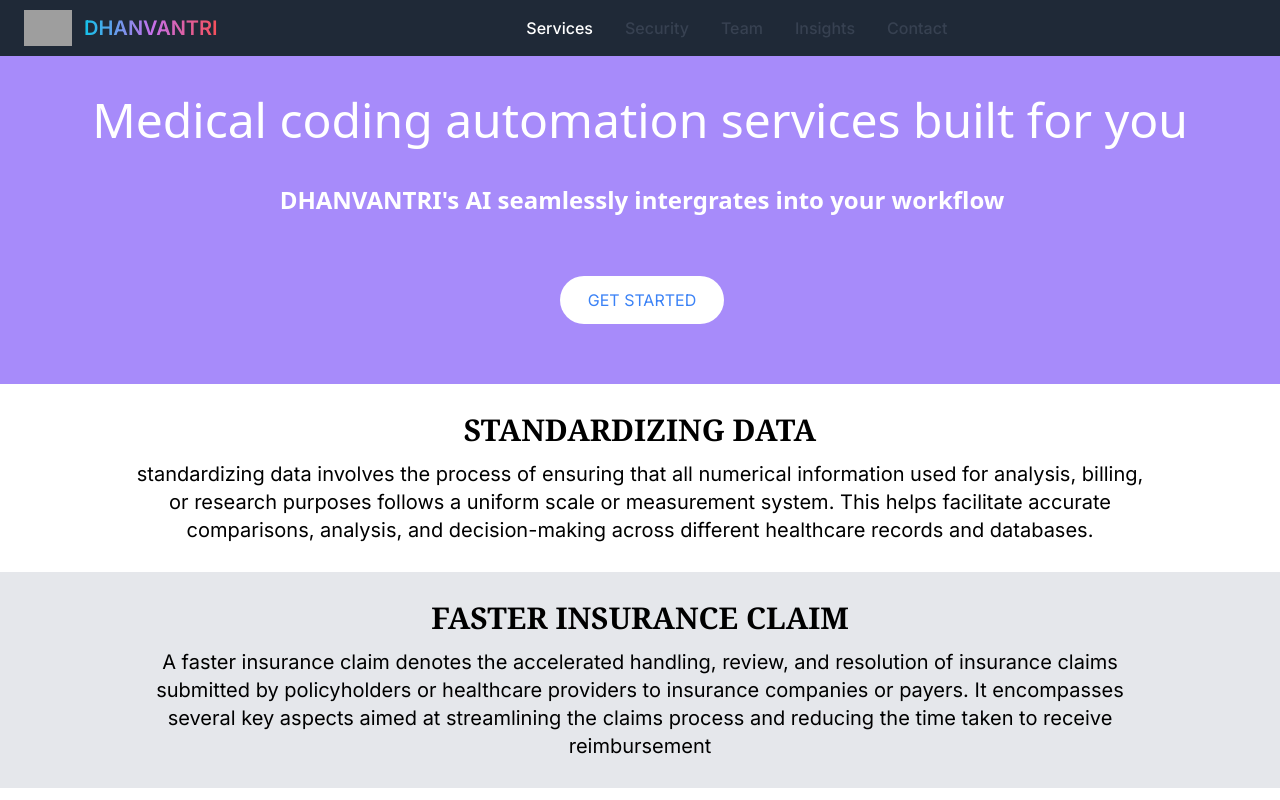
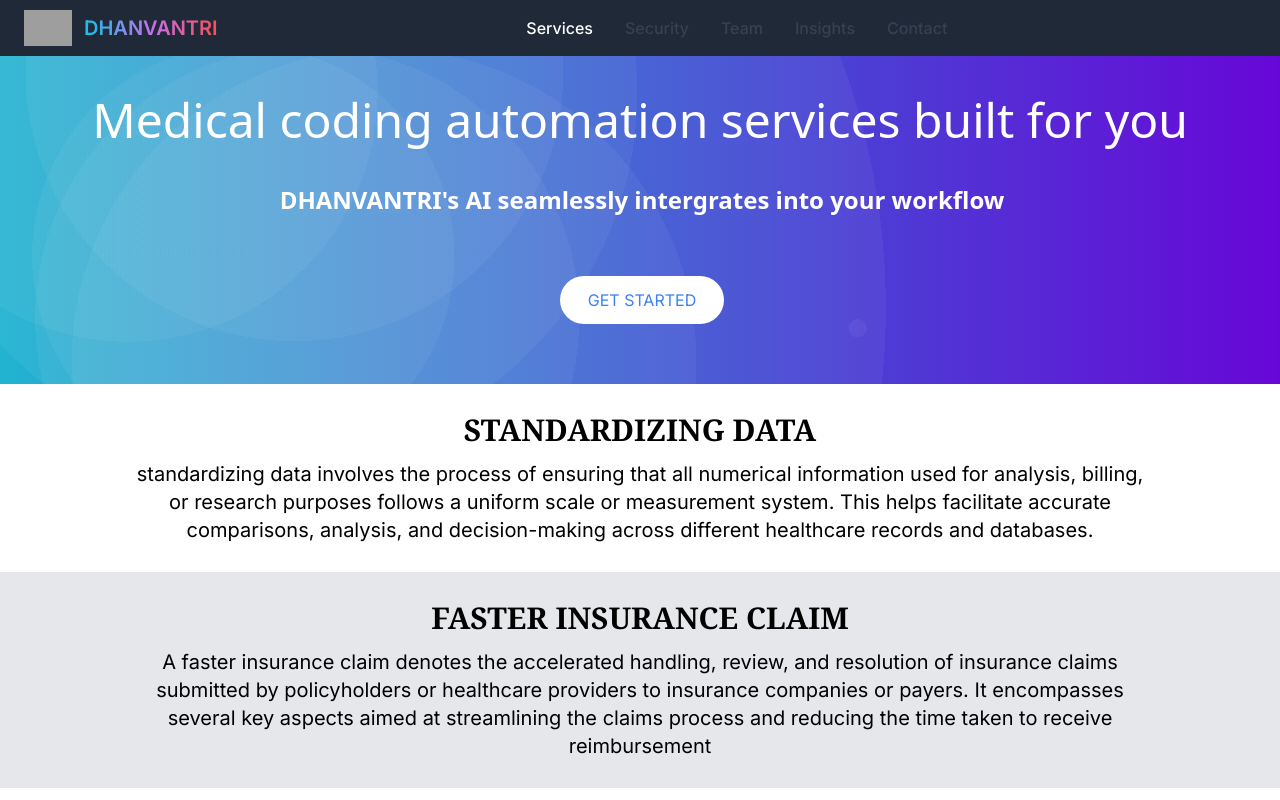
Before and after one commit to Madhur-2k3/medical-app, a Next.js app: page /services in a window 1280 px wide. Shown: the top 800 px of the page. Built offline with nearby package versions, Linux system fonts and the light colour scheme; grey boxes are pictures that could not be loaded.

Commit message:
Added bg to SearchHero Component

```diff
--- /dev/null
+++ b/src/app/components/SearchHero.css
@@ -0,0 +1,3 @@
+.first-hero{
+    background-image: radial-gradient(circle at 67% 83%, hsla(317,0%,96%,0.05) 0%, hsla(317,0%,96%,0.05) 1%,transparent 1%, transparent 5%,transparent 5%, transparent 100%),radial-gradient(circle at 24% 80%, hsla(317,0%,96%,0.05) 0%, hsla(317,0%,96%,0.05) 27%,transparent 27%, transparent 63%,transparent 63%, transparent 100%),radial-gradient(circle at 23% 5%, hsla(317,0%,96%,0.05) 0%, hsla(317,0%,96%,0.05) 26%,transparent 26%, transparent 82%,transparent 82%, transparent 100%),radial-gradient(circle at 21% 11%, hsla(317,0%,96%,0.05) 0%, hsla(317,0%,96%,0.05) 35%,transparent 35%, transparent 45%,transparent 45%, transparent 100%),radial-gradient(circle at 10% 11%, hsla(317,0%,96%,0.05) 0%, hsla(317,0%,96%,0.05) 21%,transparent 21%, transparent 81%,transparent 81%, transparent 100%),radial-gradient(circle at 19% 61%, hsla(317,0%,96%,0.05) 0%, hsla(317,0%,96%,0.05) 20%,transparent 20%, transparent 61%,transparent 61%, transparent 100%),radial-gradient(circle at 13% 77%, hsla(317,0%,96%,0.05) 0%, hsla(317,0%,96%,0.05) 63%,transparent 63%, transparent 72%,transparent 72%, transparent 100%),radial-gradient(circle at 30% 93%, hsla(317,0%,96%,0.05) 0%, hsla(317,0%,96%,0.05) 33%,transparent 33%, transparent 82%,transparent 82%, transparent 100%),linear-gradient(90deg, rgb(22, 176, 207),rgb(103, 7, 215));
+}
--- a/src/app/components/SearchHero.jsx
+++ b/src/app/components/SearchHero.jsx
@@ -1,9 +1,10 @@
 import React from 'react'
 import Link from 'next/link'
+import './SearchHero.css'
 
 export default function SearchHero({heading,matter,button,buttonType,location}) {
   return (
-    <div className='flex space-x-1 flex-col items-center text-center mx-auto gap-10 py-10 text-white bg-violet-400 w-full h-fit'>
+    <div className=' first-hero flex space-x-1 flex-col items-center text-center mx-auto gap-10 py-10 text-white bg-violet-400 w-full h-fit'>
       <h1 className=' text-3xl sm:text-5xl  font-sans font-medium'>{heading}</h1>
       <p className=' text-xl sm:text-2xl font-sans font-normal sm:font-semibold'>{matter}</p>
       <Link href='/contact'>
```
